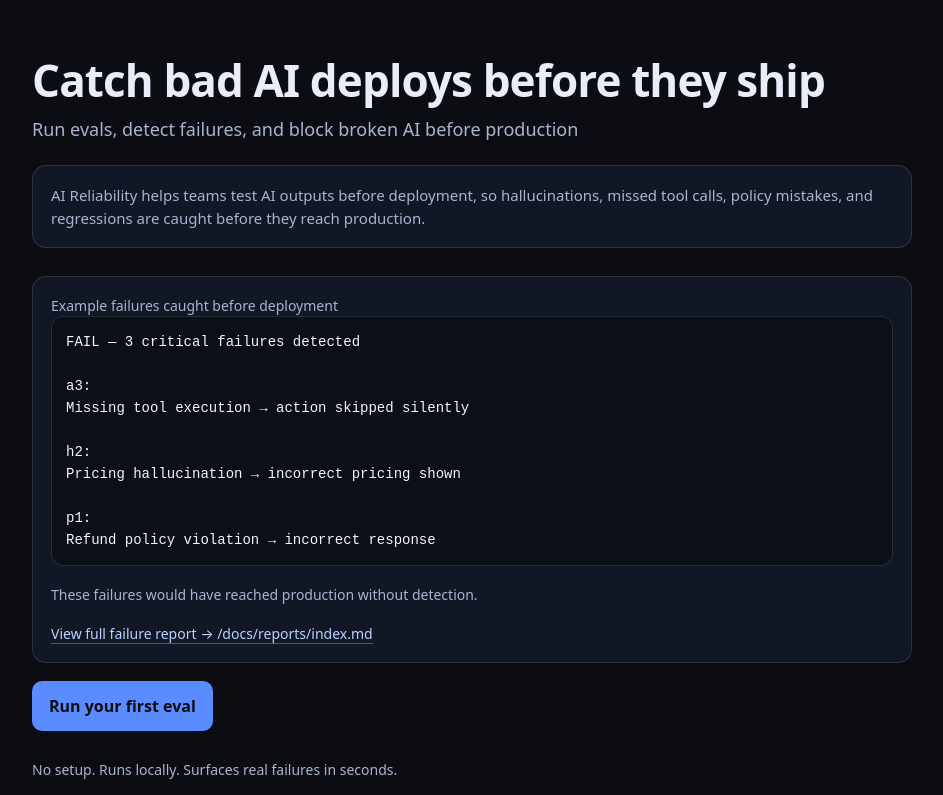
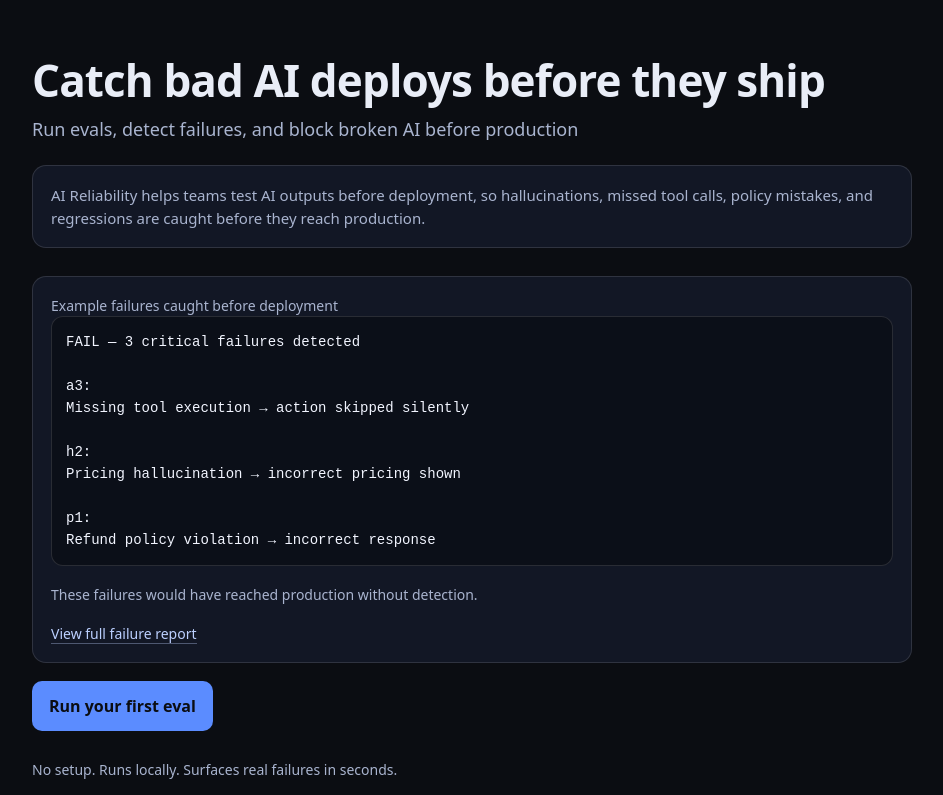
Before and after one commit to aireliability/ai-reliability, a website: page docs/index.html in a window 1280 px wide. Shown: the top 795 px of the page, without its empty margins (168-1111 px from the left). Drawn offline with Linux system fonts and the light colour scheme.

```diff
--- a/docs/index.html
+++ b/docs/index.html
@@ -158,9 +158,7 @@
 Refund policy violation → incorrect response</code></pre>
         <p class="foot">These failures would have reached production without detection.</p>
         <p class="foot">
-          <a class="link" href="./reports/index.md" target="_blank" rel="noopener noreferrer"
-            >View full failure report → /docs/reports/index.md</a
-          >
+          <a class="link" href="reports/index.md">View full failure report</a>
         </p>
       </div>
 
```
